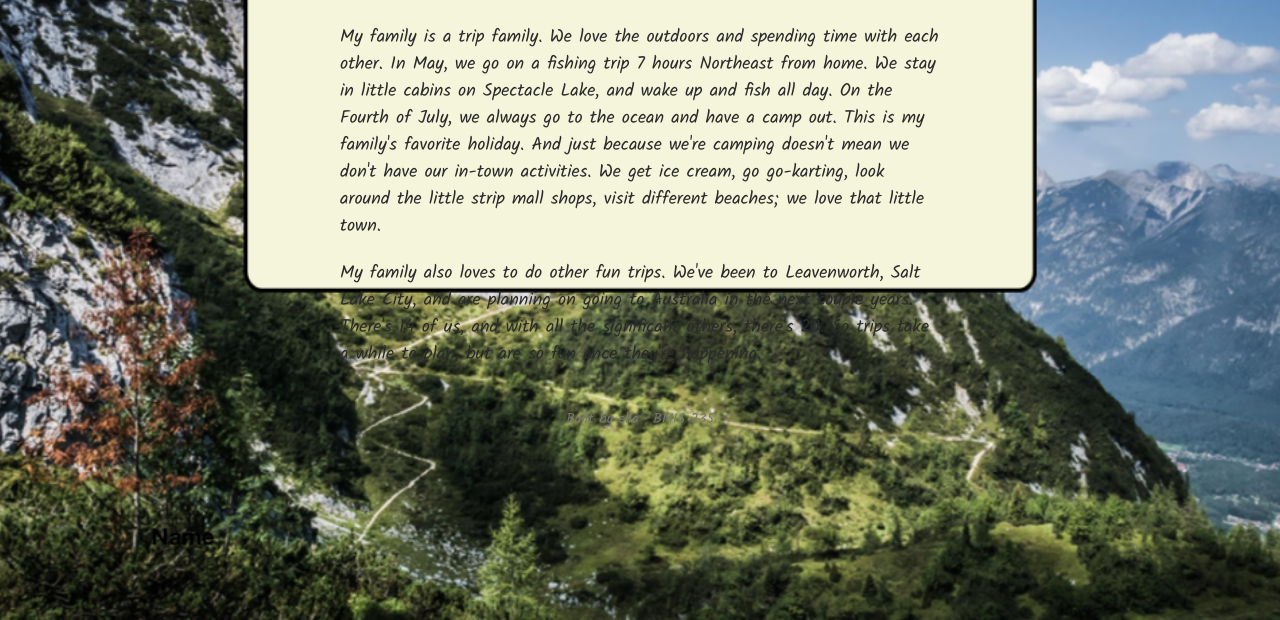
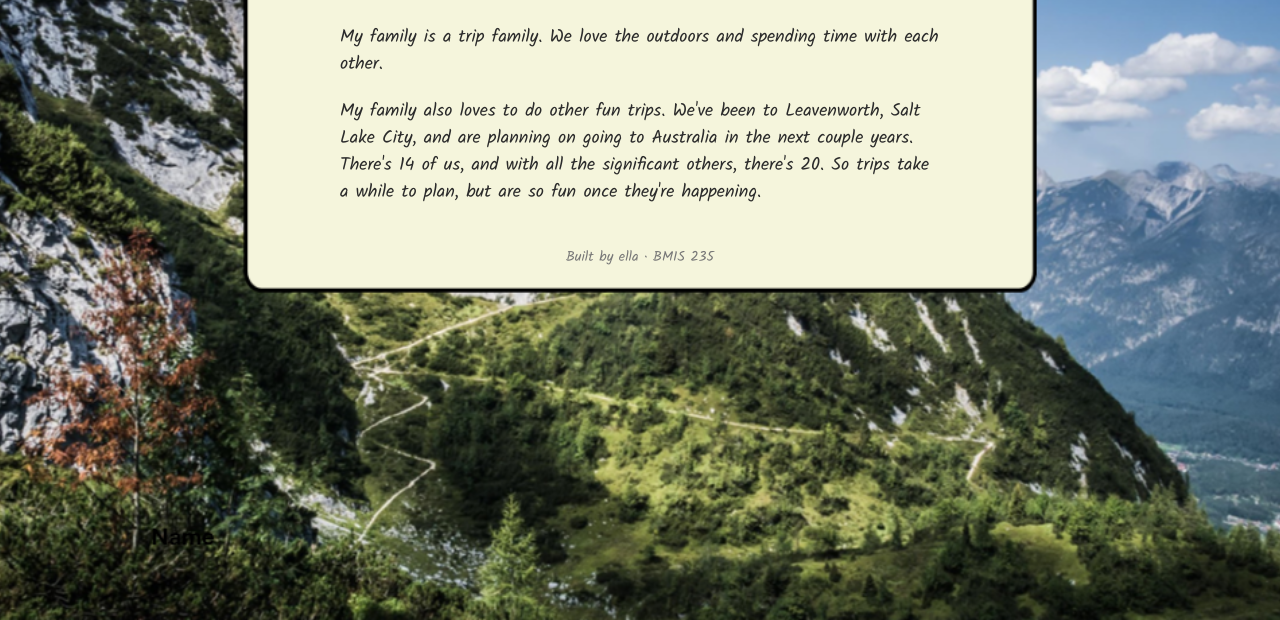
Before and after one commit to efirth/bmis235-html-3, a plain HTML site: page index.html in a window 1280 px wide. Shown: the part 180-800 px from the top of the page. Drawn offline with Linux system fonts and the light colour scheme.

Commit message:
Simplify family trip description in index.html
Removed a paragraph detailing family trips to streamline content.

```diff
--- a/index.html
+++ b/index.html
@@ -30,8 +30,7 @@
 </nav>
 
 <h1>Home</h1>
-<p>My family is a trip family. We love the outdoors and spending time with each other. In May, we go on a fishing trip 7 hours Northeast from home. We stay in little cabins on Spectacle Lake, and wake up and fish all day.
-  On the Fourth of July, we always go to the ocean and have a camp out. This is my family's favorite holiday. And just because we're camping doesn't mean we don't have our in-town activities. We get ice cream, go go-karting, look around the little strip mall shops, visit different beaches; we love that little town.</p>
+<p>My family is a trip family. We love the outdoors and spending time with each other. </p>
 <p>My family also loves to do other fun trips. We've been to Leavenworth, Salt Lake City, and are planning on going to Australia in the next couple years. There's 14 of us, and with all the significant others, there's 20. So trips take a while to plan, but are so fun once they're happening.</p>
 
 <!-- ===== SHOWCASE ======================================================
```
